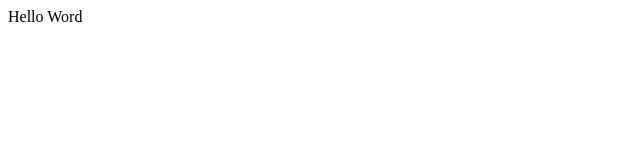
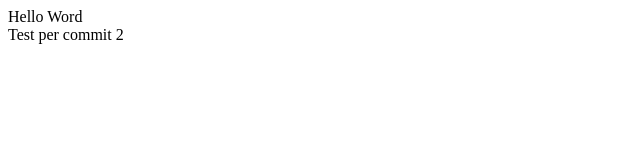
Before and after one commit to MikePio/htmlcss-hello, a plain HTML site: page index.html in a window 1280 px wide. Shown: the whole page, without its empty margins (0-640 px from the left). Drawn offline with Linux system fonts and the light colour scheme.

Commit message:
Test per commit 2

```diff
--- a/index.html
+++ b/index.html
@@ -8,5 +8,6 @@
 </head>
 <body>
     <div>Hello Word</div>
+    <div>Test per commit 2</div>
 </body>
 </html>
```
